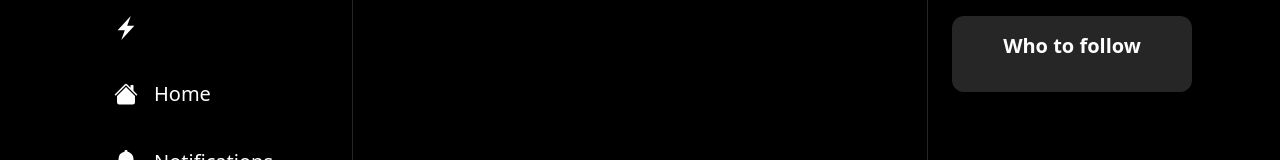
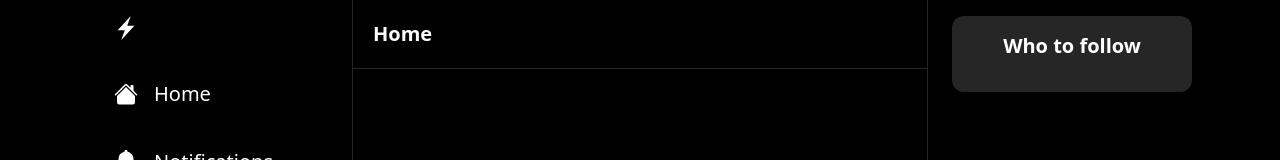
Before and after one commit to JoshSermon/twitter-project, a Next.js app: page / in a window 1280 px wide. Shown: the top 160 px of the page. Built offline with nearby package versions, Linux system fonts and the light colour scheme.

Commit message:
Built Homepage repsonsive and started button

```diff
--- /dev/null
+++ b/components/Button.tsx
@@ -0,0 +1,30 @@
+import React from 'react';
+
+interface ButtonProps {
+    label: string;
+    secondary?: boolean;
+    fullWidth?: boolean;
+    large?: boolean;
+    onClick: () => void;
+    disabled?: boolean;
+    outline?: boolean;
+}
+
+const Button: React.FC<ButtonProps> = ({
+    label,
+    secondary,
+    fullWidth,
+    large,
+    onClick,
+    disabled,
+    outline
+
+}) => {
+    return (
+        <div>
+
+        </div>
+    )
+}
+
+export default Button
--- a/components/Header.tsx
+++ b/components/Header.tsx
@@ -1,21 +1,34 @@
 import { useRouter } from 'next/router';
 import { useCallback } from 'react';
+import { BiArrowBack } from 'react-icons/bi';
 
 interface HeaderProps {
     label: string;
     showBackArrow?: boolean;
 }
 
-const Header = () => {
-    const router = useRouter;
+const Header: React.FC<HeaderProps> = ({ label, showBackArrow}) => {
+    const router = useRouter();
 
     const handleBack = useCallback(() => {
-            router.back();
-        }, [router]);
+        router.back();
+            }, [router]);
 
     return (
-        <div>
-
+        <div className="border-b-[1px] border-neutral-800 p-5">
+            <div className="flex flex-row items-center gap-2">
+            {
+                showBackArrow && (
+                    <BiArrowBack
+                    onClick={handleBack}
+                    color="white"
+                    size={20}
+                    className="cursor-pointer hover:opacity-70 transition"
+                    />
+                )
+            }
+            <h1 className="text-white text-xl font-semibold">{label}</h1>
+            </div>
         </div>
     )
 }
--- a/components/layout/SidebarTweetButton.tsx
+++ b/components/layout/SidebarTweetButton.tsx
@@ -21,4 +21,4 @@
 
 export default SidebarTweetButton
 
-// Stopped at 23:52 - May 15, 2023
+// Stopped at 28:54 - May 15, 2023
```
